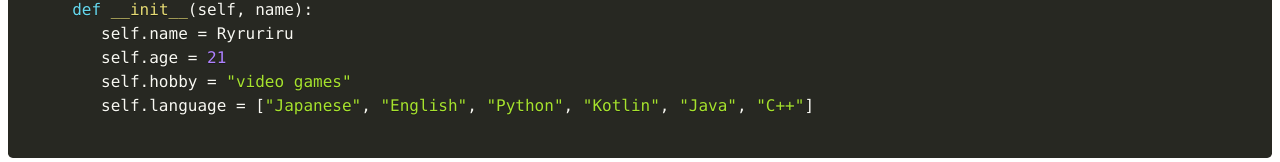
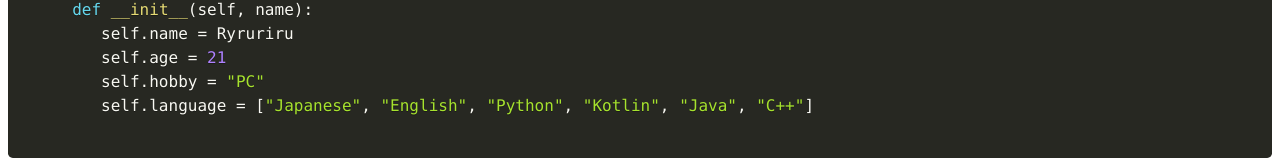
Before and after one commit to Ryruriru/my-profile, a plain HTML site: page index.html in a window 1280 px wide. Shown: the part 239-401 px from the top of the page. Drawn offline with nearby package versions, Linux system fonts and the light colour scheme.

Commit message:
hobby欄を編集

```diff
--- a/index.html
+++ b/index.html
@@ -16,7 +16,7 @@ class me:
      def __init__(self, name):
         self.name = Ryruriru
         self.age = 21
-        self.hobby = "video games"
+        self.hobby = "PC"
         self.language = ["Japanese", "English", "Python", "Kotlin", "Java", "C++"]
     </code></pre>
 
```
